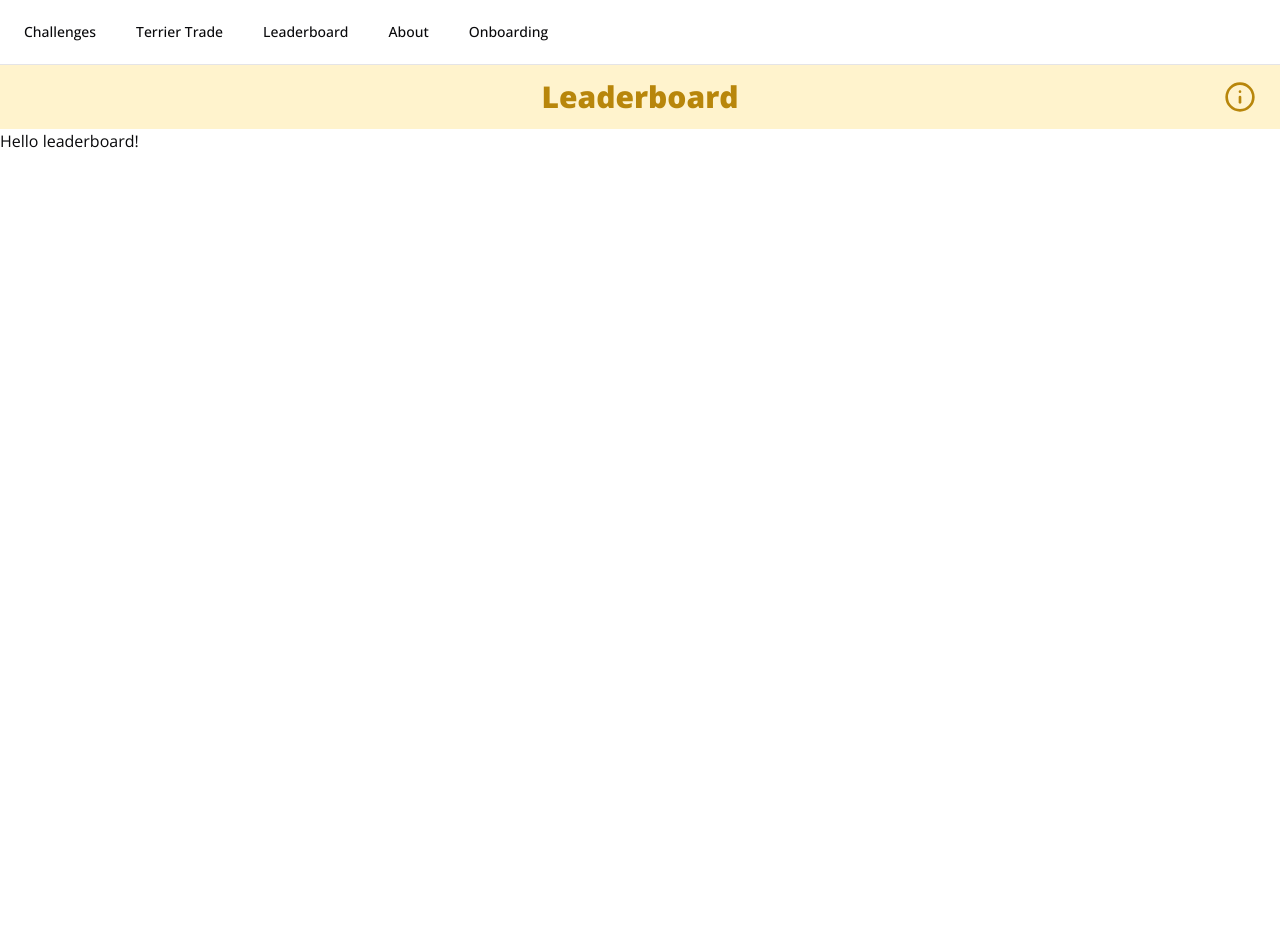
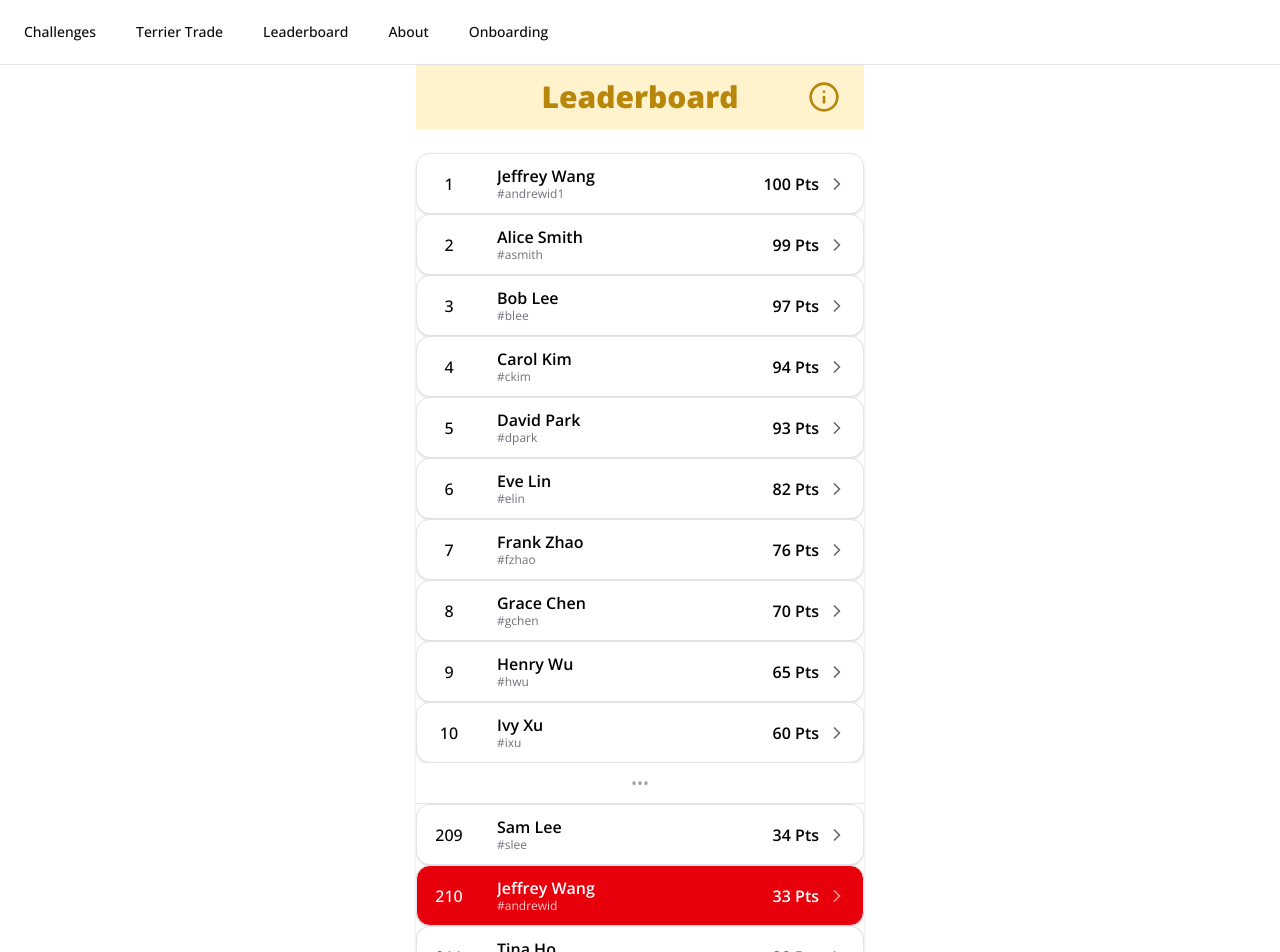
Before and after one commit to ScottyLabs/o-quest, a React (Vite) app in the folder apps/frontend/: page /leaderboard in a window 1280 px wide. Shown: the top 952 px of the page. Before the commit the page ends 800 px from the top, so only its background shows below. Built offline with nearby package versions, Linux system fonts and the light colour scheme.

Commit message:
feat: create leaderboard page from leaderboard-card component

```diff
--- a/apps/frontend/src/routes/leaderboard.tsx
+++ b/apps/frontend/src/routes/leaderboard.tsx
@@ -1,3 +1,4 @@
+import { LeaderboardCard } from "@/components/leaderboard-card";
 import { PageHeader } from "@/components/page-header";
 import { createFileRoute } from "@tanstack/react-router";
 
@@ -5,14 +6,86 @@ export const Route = createFileRoute("/leaderboard")({
     component: Leaderboard,
 });
 
+// Fake leaderboard data
+type User = {
+    place: number;
+    name: string;
+    andrewId: string;
+    points: number;
+};
+
+const top10: User[] = [
+    { place: 1, name: "Jeffrey Wang", andrewId: "andrewid1", points: 100 },
+    { place: 2, name: "Alice Smith", andrewId: "asmith", points: 99 },
+    { place: 3, name: "Bob Lee", andrewId: "blee", points: 97 },
+    { place: 4, name: "Carol Kim", andrewId: "ckim", points: 94 },
+    { place: 5, name: "David Park", andrewId: "dpark", points: 93 },
+    { place: 6, name: "Eve Lin", andrewId: "elin", points: 82 },
+    { place: 7, name: "Frank Zhao", andrewId: "fzhao", points: 76 },
+    { place: 8, name: "Grace Chen", andrewId: "gchen", points: 70 },
+    { place: 9, name: "Henry Wu", andrewId: "hwu", points: 65 },
+    { place: 10, name: "Ivy Xu", andrewId: "ixu", points: 60 },
+];
+
+// Simulate current user (change this to test different scenarios)
+const currentUser: User = {
+    place: 210,
+    name: "Jeffrey Wang",
+    andrewId: "andrewid",
+    points: 33,
+};
+const beforeCurrent: User = {
+    place: 209,
+    name: "Sam Lee",
+    andrewId: "slee",
+    points: 34,
+};
+const afterCurrent: User = {
+    place: 211,
+    name: "Tina Ho",
+    andrewId: "tho",
+    points: 32,
+};
+
+function isCurrentUserInTop10() {
+    return top10.some((u) => u.andrewId === currentUser.andrewId);
+}
+
 function Leaderboard() {
+    const inTop10 = isCurrentUserInTop10();
     return (
-        <div>
+        <div className="max-w-md mx-auto">
             <PageHeader
                 title="Leaderboard"
                 infoText="This page shows the students with the most points."
             />
-            <p>Hello leaderboard!</p>
+            <div className="bg-white rounded-xl shadow divide-y mt-6 overflow-hidden">
+                {inTop10 ? (
+                    top10.map((user) => (
+                        <LeaderboardCard
+                            key={user.andrewId}
+                            {...user}
+                            highlight={user.andrewId === currentUser.andrewId}
+                        />
+                    ))
+                ) : (
+                    <>
+                        {top10.map((user) => (
+                            <LeaderboardCard key={user.andrewId} {...user} />
+                        ))}
+                        {/* Dots separator */}
+                        <div className="flex items-center justify-center py-2 bg-white text-gray-400 select-none">
+                            •••
+                        </div>
+                        {/* Before current user */}
+                        <LeaderboardCard {...beforeCurrent} />
+                        {/* Current user (highlighted) */}
+                        <LeaderboardCard {...currentUser} highlight />
+                        {/* After current user */}
+                        <LeaderboardCard {...afterCurrent} />
+                    </>
+                )}
+            </div>
         </div>
     );
 }
```
